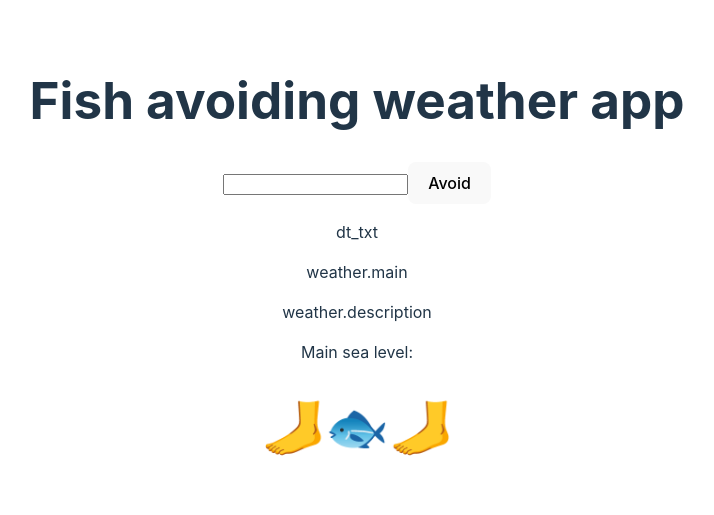
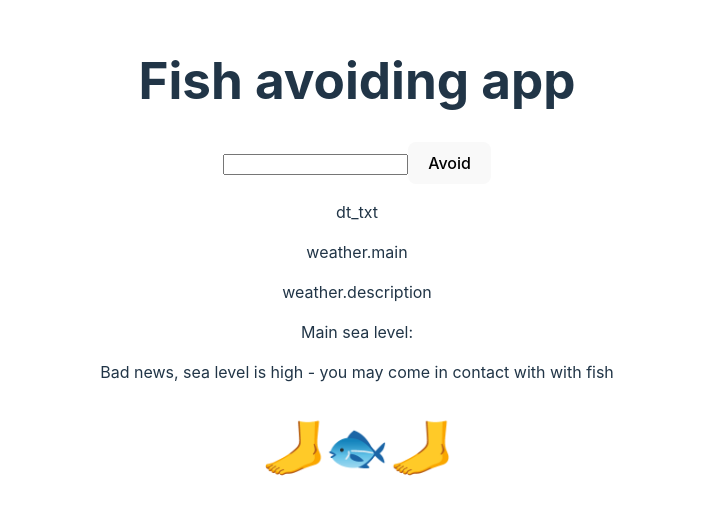
Before and after one commit to SchoolOfCode/workshop-typescript-types-of-weather-fishavoiders, a React (Vite) app in the folder vite-project/: page / in a window 1280 px wide. Shown: the part 137-652 px from the top of the page, without its empty margins (283-997 px from the left). Built offline with nearby package versions, Linux system fonts and the light colour scheme.

Commit message:
theme completed

```diff
--- a/vite-project/src/App.tsx
+++ b/vite-project/src/App.tsx
@@ -10,11 +10,11 @@ function App() {
   const [weatherMain, setWeatherMain] = useState("")
   const [weatherDesc, setWeatherDesc] = useState("")
 
-  function handleFishChange(event:any) {
+  function handleFishChange(event: any) {
     setFishSearch(event.target.value);
   }
 
-  const handleSubmit = async (event:any) => {
+  const handleSubmit = async (event: any) => {
     event.preventDefault();
     //console.log(fishSearch);
     let cityData = await getCity(fishSearch);
@@ -54,7 +54,7 @@ function App() {
   return (
     <>
       <header>
-        <h1>Fish avoiding weather app</h1>
+        <h1>Fish avoiding app</h1>
       </header>
       <main>
         <form onSubmit={handleSubmit}>
@@ -69,6 +69,7 @@ function App() {
           <p>weather.main {seaLevel}</p>
           <p>weather.description {seaLevel}</p>
           <p>Main sea level: {seaLevel}</p>
+          <p>{parseInt(seaLevel) < 1010 ? `Fantastic, sea level is low - you won't be in contact with any fish` : `Bad news, sea level is high - you may come in contact with with fish`}</p>
         </section>
       </main>
       <footer>
```
Also changed, not shown: 1 other file (tests, documents, lock files or other folders).
